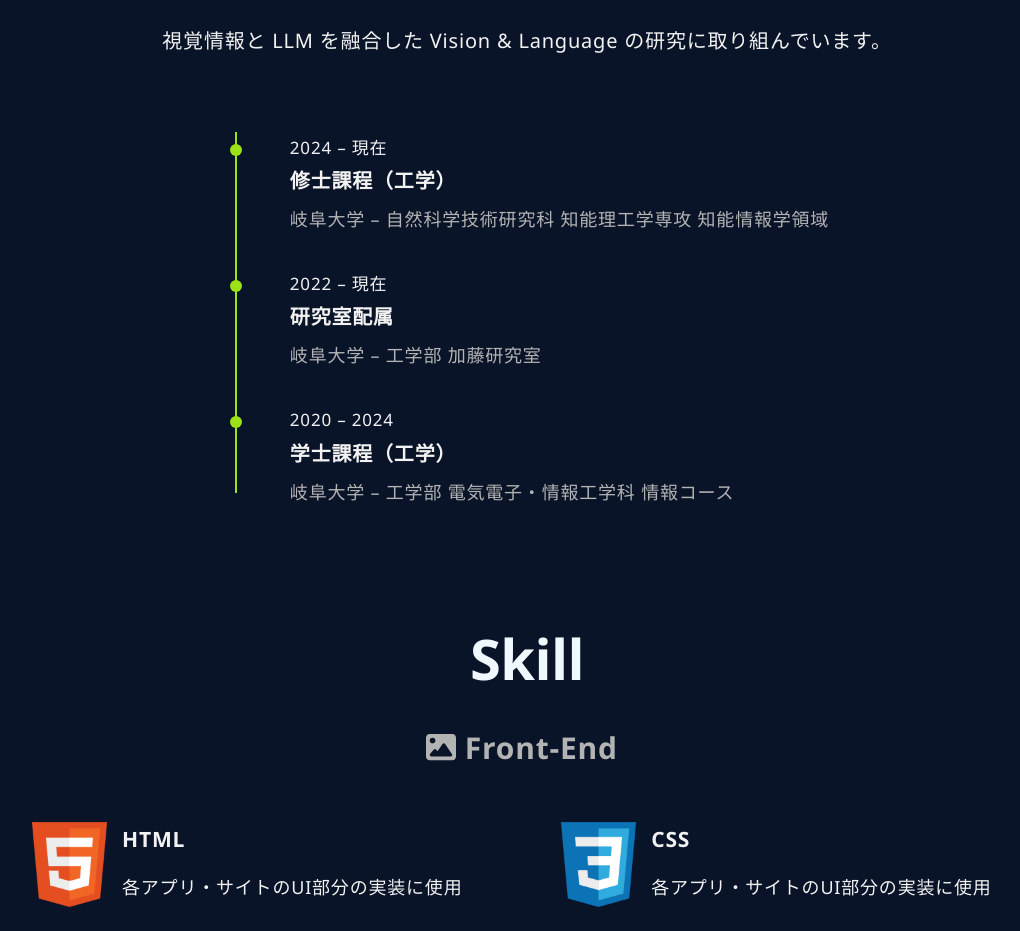
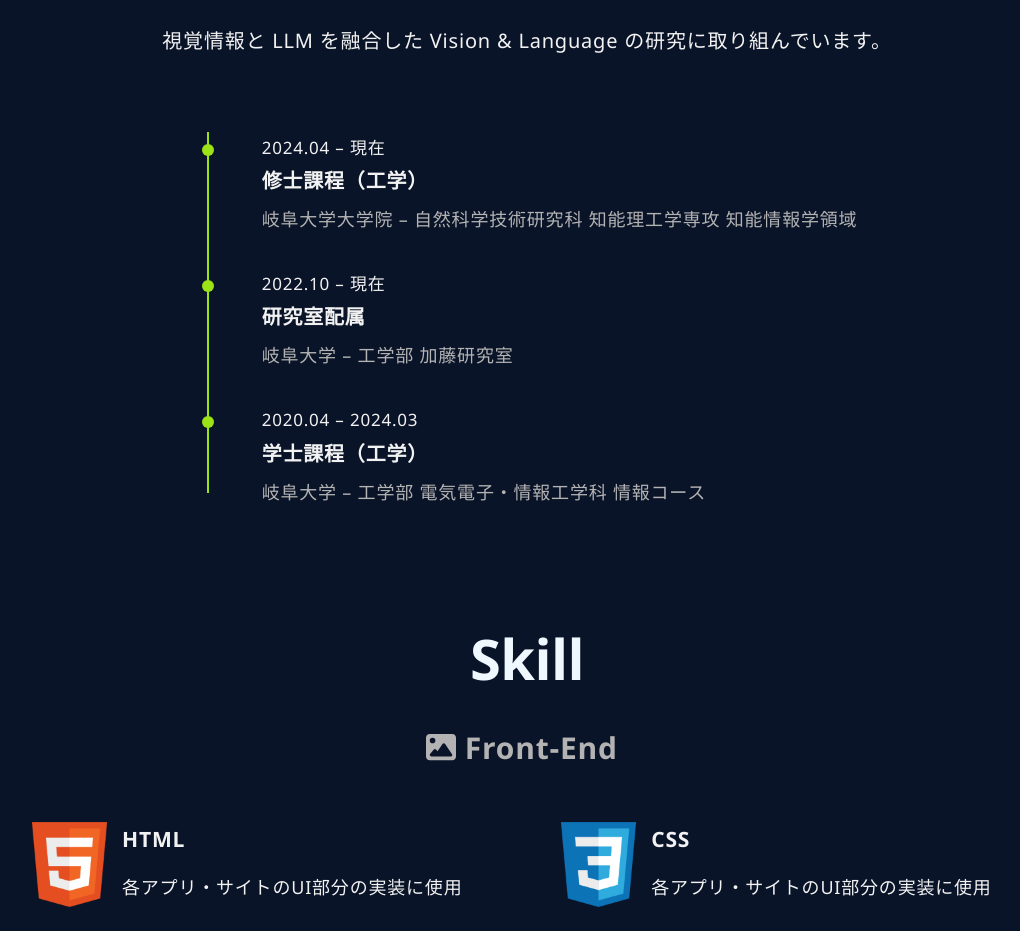
Before and after one commit to Da-Tsuchi/Da-Tsuchi.github.io, a Next.js app: page / in a window 1280 px wide. Shown: the part 1303-2234 px from the top of the page, without its empty margins (108-1128 px from the left). Built offline with nearby package versions, Linux system fonts and the light colour scheme.

Commit message:
update edu

```diff
--- a/data/education.js
+++ b/data/education.js
@@ -2,16 +2,16 @@
 export const education = [
   {
     id: 'shushi',
-    date: '2024 – 現在',
+    date: '2024.04 – 現在',
     title: '修士課程（工学）',
     institution: {
-      name: '岐阜大学 – 自然科学技術研究科 知能理工学専攻 知能情報学領域',
+      name: '岐阜大学大学院 – 自然科学技術研究科 知能理工学専攻 知能情報学領域',
       url: 'https://gnst.gifu-u.ac.jp/intellscieng/infomatics/',
     },
   },
   {
     id: 'lab',
-    date: '2022 – 現在',
+    date: '2022.10 – 現在',
     title: '研究室配属',
     institution: {
       name: '岐阜大学 – 工学部 加藤研究室',
@@ -20,7 +20,7 @@ export const education = [
   },
   {
     id: 'gakushi',
-    date: '2020 – 2024',
+    date: '2020.04 – 2024.03',
     title: '学士課程（工学）',
     institution: {
       name: '岐阜大学 – 工学部 電気電子・情報工学科 情報コース',
```
